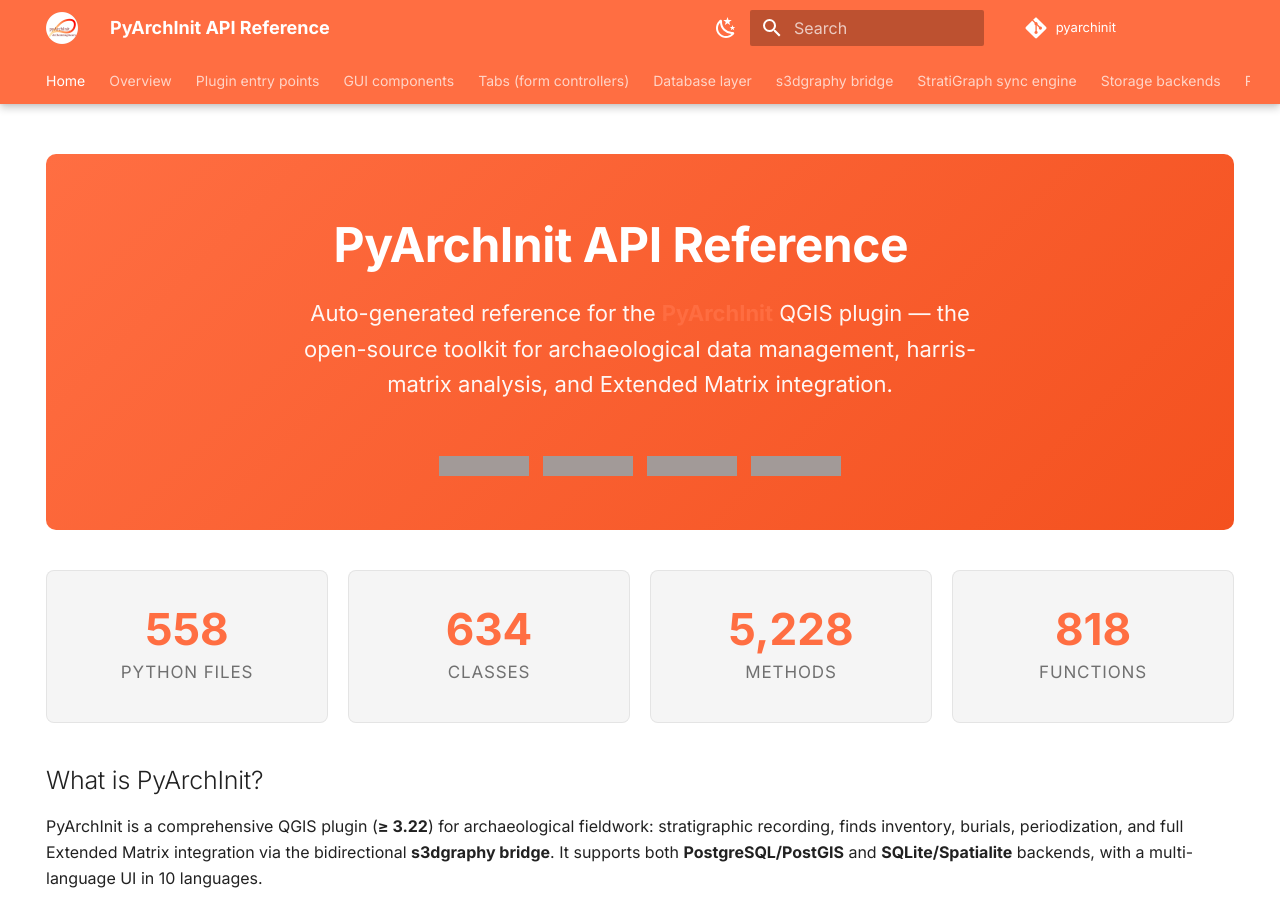
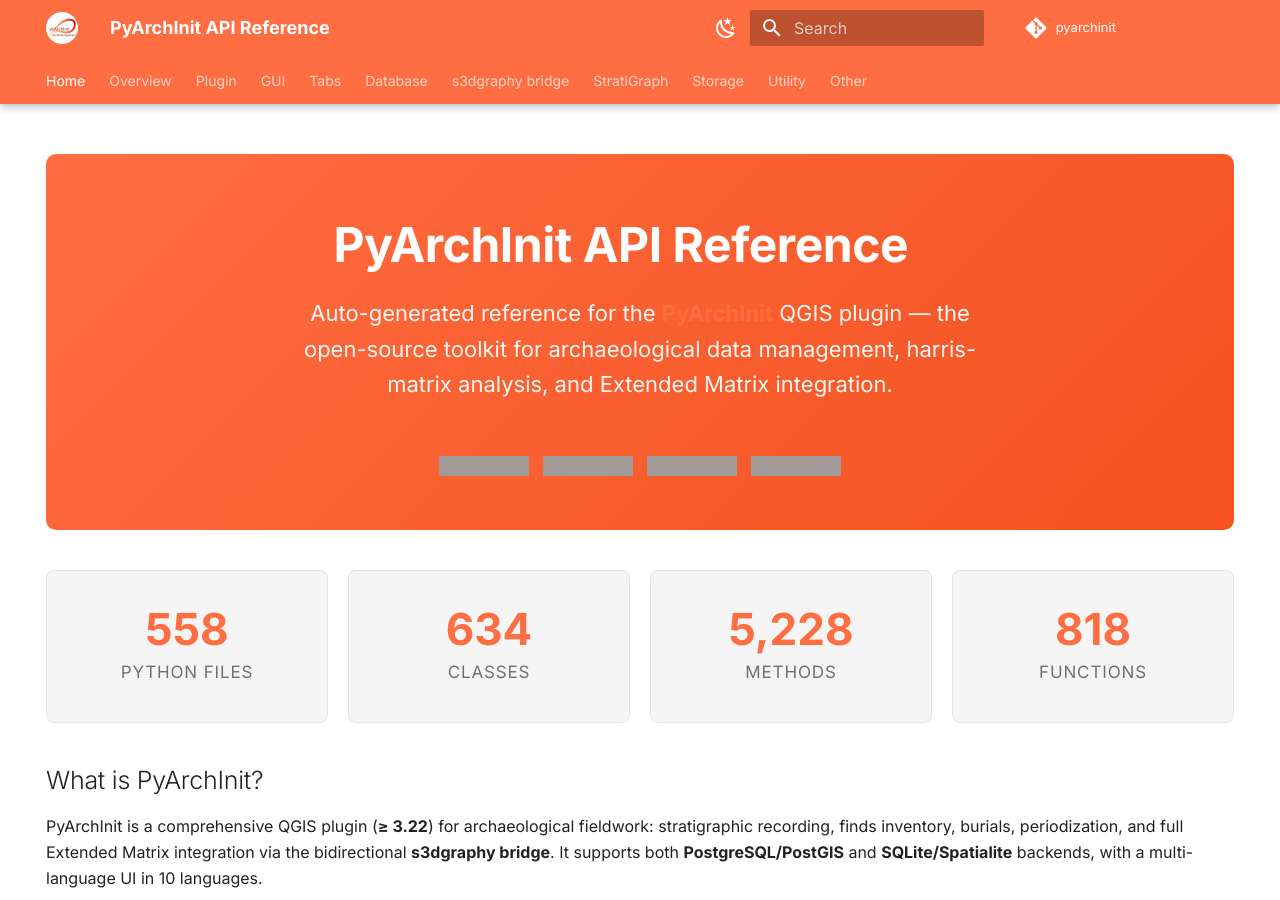
Before and after one commit to enzococca/pyarchinit-api-docs, an MkDocs documentation site: the page built from docs/index.md, in a window 1280 px wide and 900 px high. Built offline with MkDocs 1.6.1 and Material for MkDocs 9.7.7, drawn with Linux system fonts in a browser that asks for light colours; comment, search, counter and statistics services are not loaded; grey boxes are pictures that could not be loaded.

Commit message:
docs(api): shorten nav labels for toolbar fit (no more truncation)
User reported (2026-05-10) that 'Reports & utility' and 'Other modules'
were truncated after 'Storage backends' on the top toolbar. Fix by
shortening all top-level nav labels to single words / short phrases:

  Plugin entry points  → Plugin
  GUI components       → GUI
  Tabs (form ctrls)    → Tabs
  Database layer       → Database
  StratiGraph sync engine → StratiGraph
  Storage backends     → Storage
  Reports & utility    → Utility
  Other modules        → Other

(Home, Overview, s3dgraphy bridge already short.)

All 9 top-level tabs now fit on a 1280px screen without truncation.
The page-level overview/Architecture/Class diagram dropdown structure
under each tab is preserved.

```diff
--- a/mkdocs.yml
+++ b/mkdocs.yml
@@ -128,7 +128,7 @@ nav:
       - Class diagram: CLASS_DIAGRAM.md
       - Full API index: API_INDEX.md
       - Changelog: CHANGELOG.md
-  - Plugin entry points:
+  - Plugin:
       - "__init__.py": __init___py.md
       - "install_dialog.py": install_dialog_py.md
       - "PlaceSelectionDialog.py": PlaceSelectionDialog_py.md
@@ -138,7 +138,7 @@ nav:
       - "searchLayers.py": searchLayers_py.md
       - "searchWorker.py": searchWorker_py.md
       - "storage_server/main.py": storage_server_main_py.md
-  - GUI components:
+  - GUI:
       - Overview: gui.md
       - "backup_restore_dialog.py": gui_backup_restore_dialog_py.md
       - "dbmanagment.py": gui_dbmanagment_py.md
@@ -157,7 +157,7 @@ nav:
       - "ui_mplwidgetmatrix.py": gui_ui_mplwidgetmatrix_py.md
       - "uiarchinit_splash.py": gui_ui_pyarchinit_splash_py.md
       - "user_management_dialog.py": gui_user_management_dialog_py.md
-  - Tabs (form controllers):
+  - Tabs:
       - Overview: tabs.md
       - "Archeozoology.py": tabs_Archeozoology_py.md
       - "Attrezzature.py": tabs_Attrezzature_py.md
@@ -207,7 +207,7 @@ nav:
       - "tabs.pyarchinit_Pottery_mainapp.py": tabs_pyarchinit_Pottery_mainapp_py.md
       - "tabs.pyarchinit_setting_matrix.py": tabs_pyarchinit_setting_matrix_py.md
       - "topsarchinit.py": tabs_tops_pyarchinit_py.md
-  - Database layer:
+  - Database:
       - Overview: database.md
       - "add_uuid_support.py": modules_db_add_uuid_support_py.md
       - "add_versioning_support.py": modules_db_add_versioning_support_py.md
@@ -405,7 +405,7 @@ nav:
       - "sync_vocab_provider_core.py": modules_s3dgraphy_sync_vocab_provider_core_py.md
       - "sync_vocab_provider.py": modules_s3dgraphy_sync_vocab_provider_py.md
       - "sync_vocab_types.py": modules_s3dgraphy_sync_vocab_types_py.md
-  - StratiGraph sync engine:
+  - StratiGraph:
       - Overview: stratigraph.md
       - "__init__.py": modules_stratigraph___init___py.md
       - "bundle_creator.py": modules_stratigraph_bundle_creator_py.md
@@ -416,7 +416,7 @@ nav:
       - "sync_queue.py": modules_stratigraph_sync_queue_py.md
       - "sync_state_machine.py": modules_stratigraph_sync_state_machine_py.md
       - "uuid_manager.py": modules_stratigraph_uuid_manager_py.md
-  - Storage backends:
+  - Storage:
       - Overview: storage.md
       - "__init__.py": modules_storage___init___py.md
       - "base_backend.py": modules_storage_base_backend_py.md
@@ -430,7 +430,7 @@ nav:
       - "storage_manager.py": modules_storage_storage_manager_py.md
       - "unibo_filemanager_backend.py": modules_storage_unibo_filemanager_backend_py.md
       - "webdav_backend.py": modules_storage_webdav_backend_py.md
-  - Reports & utility:
+  - Utility:
       - Overview: utility.md
       - "__init__.py": modules_analysis___init___py.md
       - "ut_heatmap_generator.py": modules_analysis_ut_heatmap_generator_py.md
@@ -514,7 +514,7 @@ nav:
       - "tma_import_parser_extended.py": modules_utility_tma_import_parser_extended_py.md
       - "tma_import_parser.py": modules_utility_tma_import_parser_py.md
       - "tma_inventory_parser.py": modules_utility_tma_inventory_parser_py.md
-  - Other modules:
+  - Other:
       - Overview: misc.md
       - "rust_bridge.py": modules__rust_bridge_py.md
       - "__init__.py": modules_geoarchaeo___init___py.md
```
